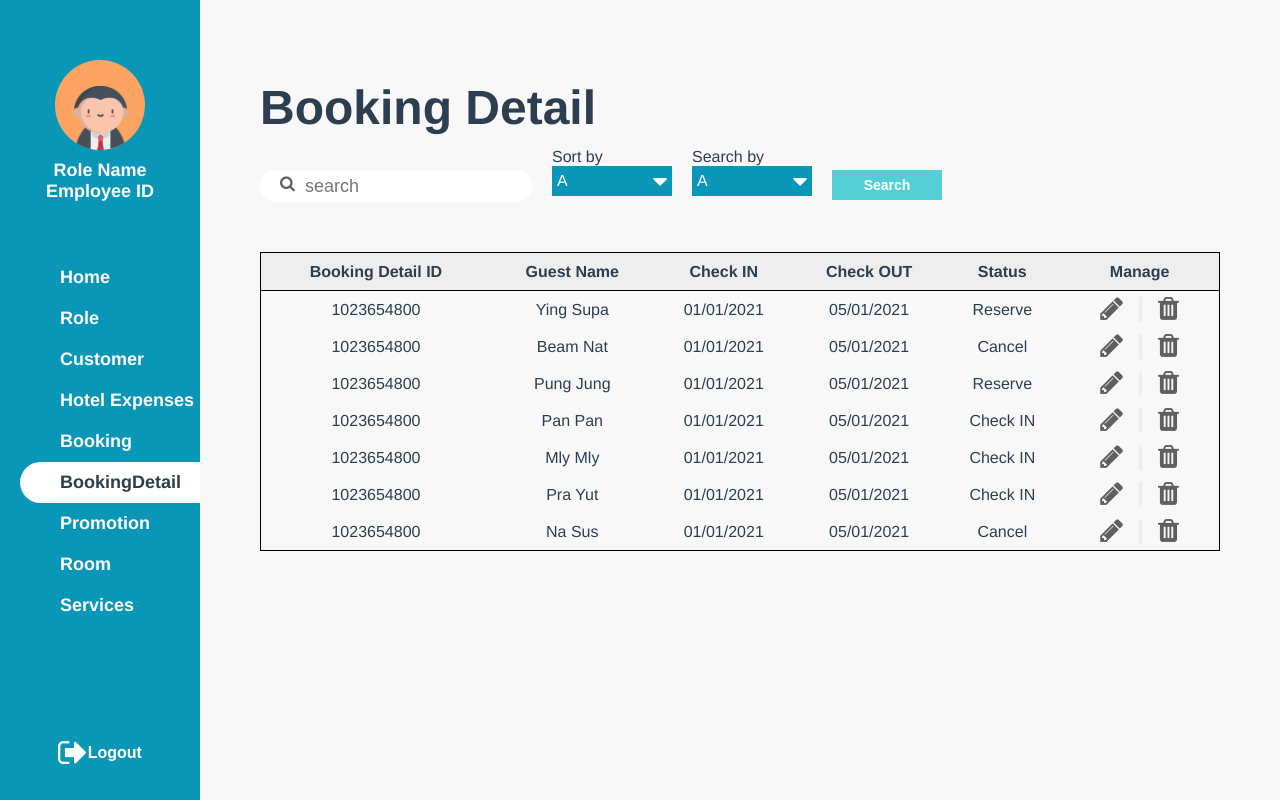
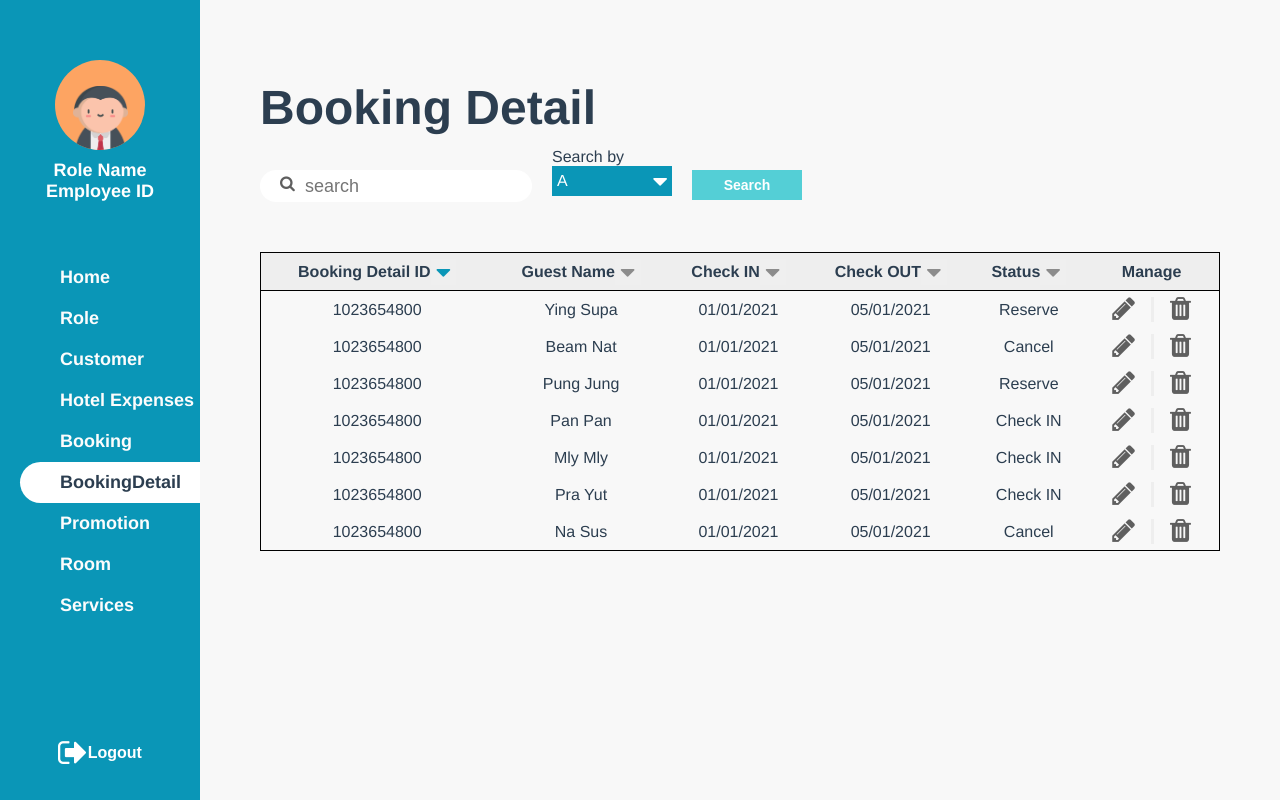
Before and after one commit to qbeam/PocoLoco, a Vue app: page /BookingDetail in a window 1280 px wide. Built offline with nearby package versions, Linux system fonts and the light colour scheme; what v-calendar would draw is missing.

Commit message:
Add sorting arrow

```diff
--- a/src/views/BookingDetail.vue
+++ b/src/views/BookingDetail.vue
@@ -10,11 +10,6 @@
         <input class="search-field" type="text" placeholder="search" />
       </div>
       <CustomSelect
-        type="Sort by"
-        :options="['A', 'B', 'C', 'Good Night']"
-        :style="{ marginRight: '20px' }"
-      />
-      <CustomSelect
         type="Filter"
         :options="['A', 'B', 'C', 'Sleep tight']"
         :style="{ marginRight: '20px' }"
@@ -23,11 +18,16 @@
     </div>
     <table v-if="sampleBookingDetail.length !== 0">
       <tr>
-        <th>Booking Detail ID</th>
-        <th>Guest Name</th>
-        <th>Check IN</th>
-        <th>Check OUT</th>
-        <th>Status</th>
+        <th v-for="(colName, i) in colNames" :key="i">
+          <div class="tb-head">
+            {{ colName }}
+            <SortingArrow
+              :active="activeArrow == i ? true : false"
+              @click="setActiveArrow(i)"
+              @sortReturn="sortReturn"
+            />
+          </div>
+        </th>
         <th>Manage</th>
       </tr>
 
@@ -185,6 +185,7 @@ import Popup from "../components/Popup.vue";
 import { useScreenWidth } from "../composables/useScreenWidth";
 import { useScreenHeight } from "../composables/useScreenHeight";
 import CustomSelect from "../components/CustomSelect.vue";
+import SortingArrow from "../components/SortingArrow";
 
 const sampleBookingDetail = [
   {
@@ -245,6 +246,8 @@ const sampleBookingDetail = [
   },
 ];
 
+const colNames = ["Booking Detail ID", "Guest Name", "Check IN", "Check OUT", "Status"];
+
 export default {
   name: "BooikingDatail",
   components: {
@@ -254,6 +257,7 @@ export default {
     AddButton,
     Popup,
     CustomSelect,
+    SortingArrow,
   },
   setup() {
     const { width } = useScreenWidth();
@@ -263,6 +267,7 @@ export default {
   data() {
     return {
       sampleBookingDetail,
+      colNames,
       currentPage: 1,
       visible: false,
       firstname: "",
@@ -278,6 +283,8 @@ export default {
         mask: "YYYY-MM-DD",
       },
       status: "",
+      activeArrow: 0,
+      sortDirection: "down",
     };
   },
   methods: {
@@ -289,6 +296,13 @@ export default {
     },
     submit(value) {
       this.visible = value;
+    },
+    setActiveArrow(clickedArrow) {
+      this.activeArrow = clickedArrow;
+    },
+    sortReturn(direction) {
+      this.sortDirection = direction;
+      console.log(this.sortDirection);
     },
     getRecord(fname, lname, checkIn, checkOut, status) {
       this.visible = !this.visible;
@@ -343,6 +357,11 @@ table {
   border: 1px solid black;
   border-collapse: collapse;
   align-self: flex-start;
+}
+.tb-head {
+  display: flex;
+  justify-content: center;
+  align-items: center;
 }
 .manage {
   height: 35px;
```
